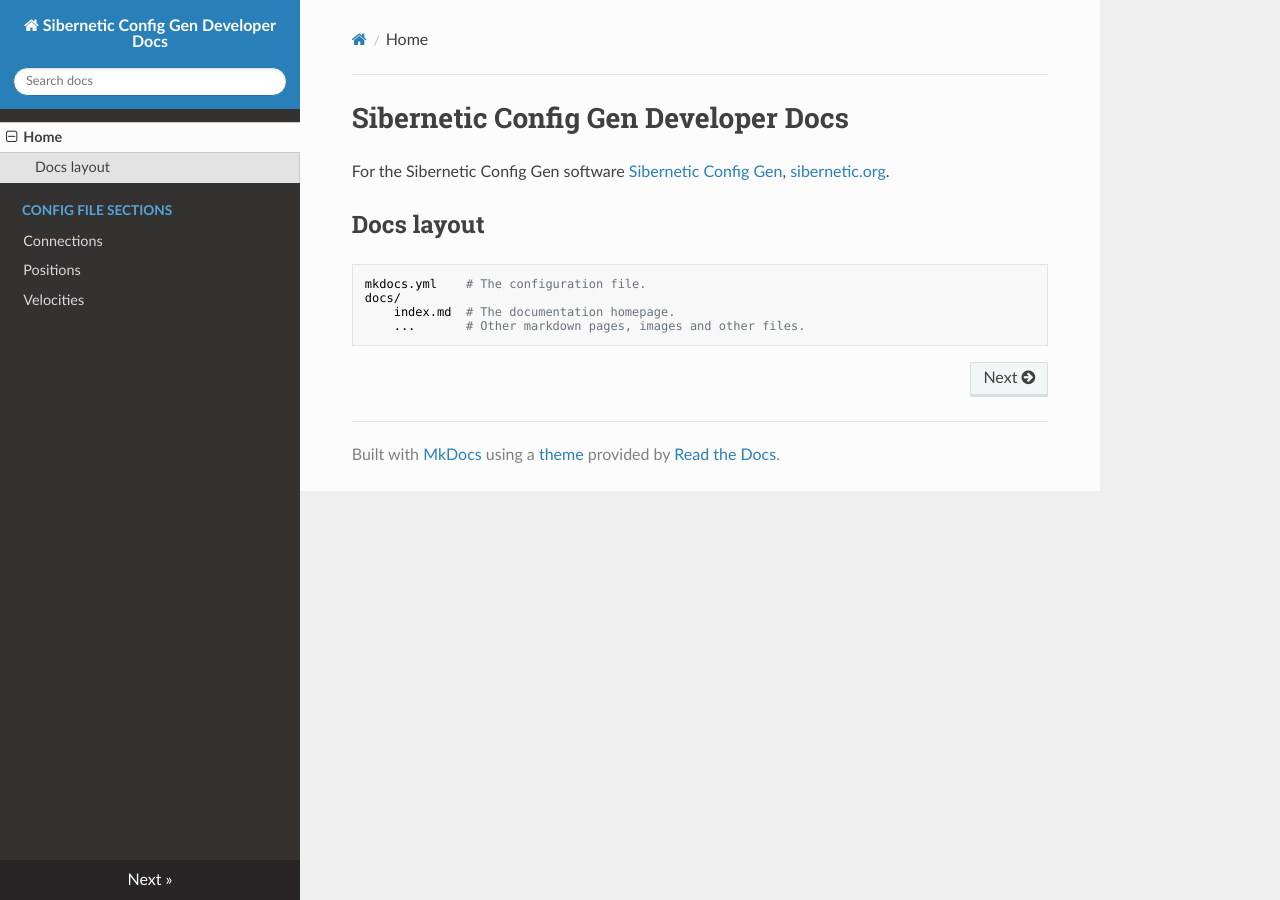
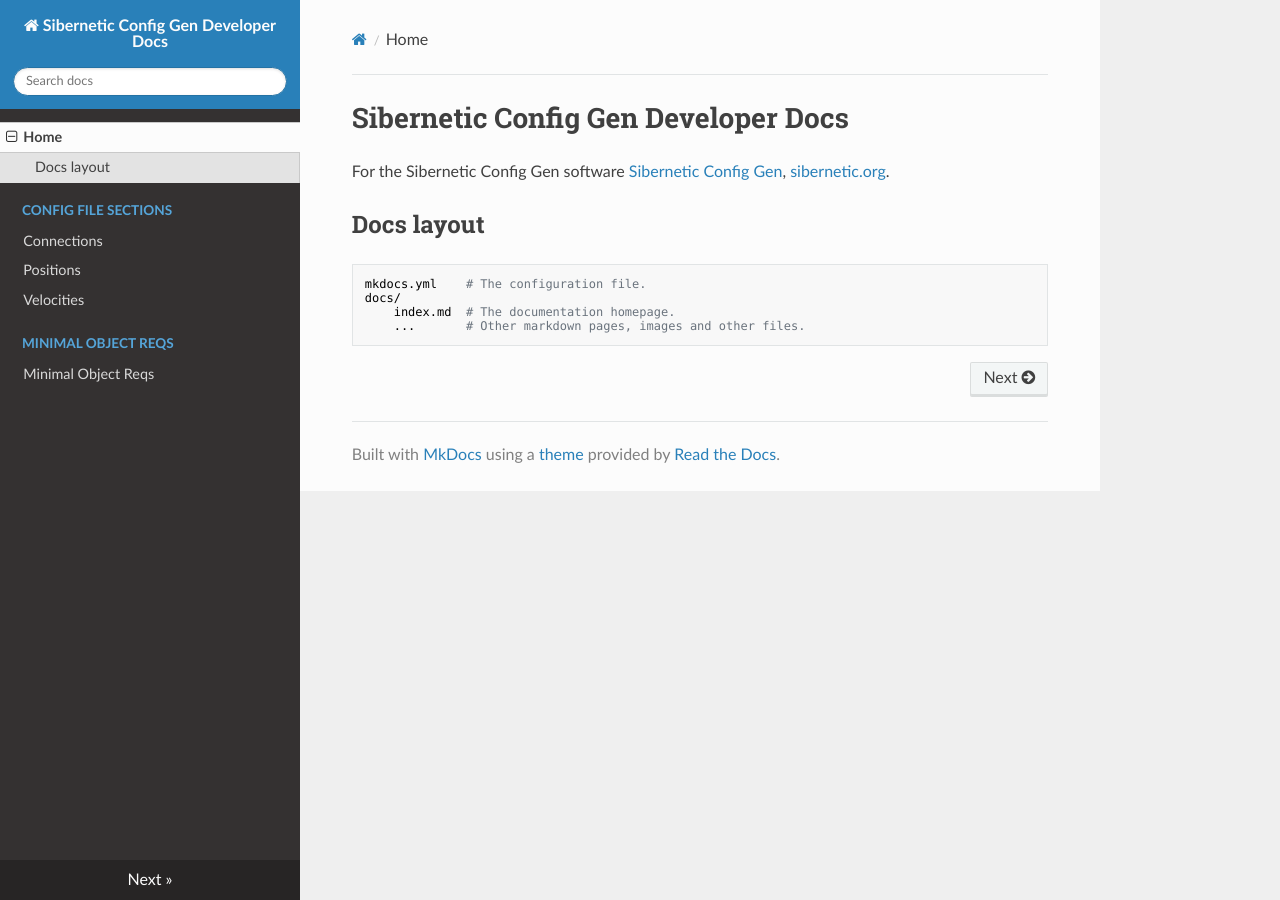
Before and after one commit to nmsutton/sibernetic-config-gen-docs, an MkDocs documentation site: the page built from docs/index.md, in a window 1280 px wide. Built offline with MkDocs 1.6.1, drawn with Linux system fonts in a browser that asks for light colours; nearby versions of some CDN libraries; old or Windows-style settings are respelled for this version of MkDocs.

Commit message:
yml update

```diff
--- a/mkdocs.yml
+++ b/mkdocs.yml
@@ -5,3 +5,4 @@ pages:
 - [Config_File_Sections/connections.md, Config File Sections, Connections]
 - [Config_File_Sections/positions.md, Config File Sections, Positions]
 - [Config_File_Sections/velocities.md, Config File Sections, Velocities]
+- [Minimal_Object_Reqs/minimal_object_reqs.md, Minimal Object Reqs, Minimal Object Reqs]
```
Also changed, not shown: 1 other file.
